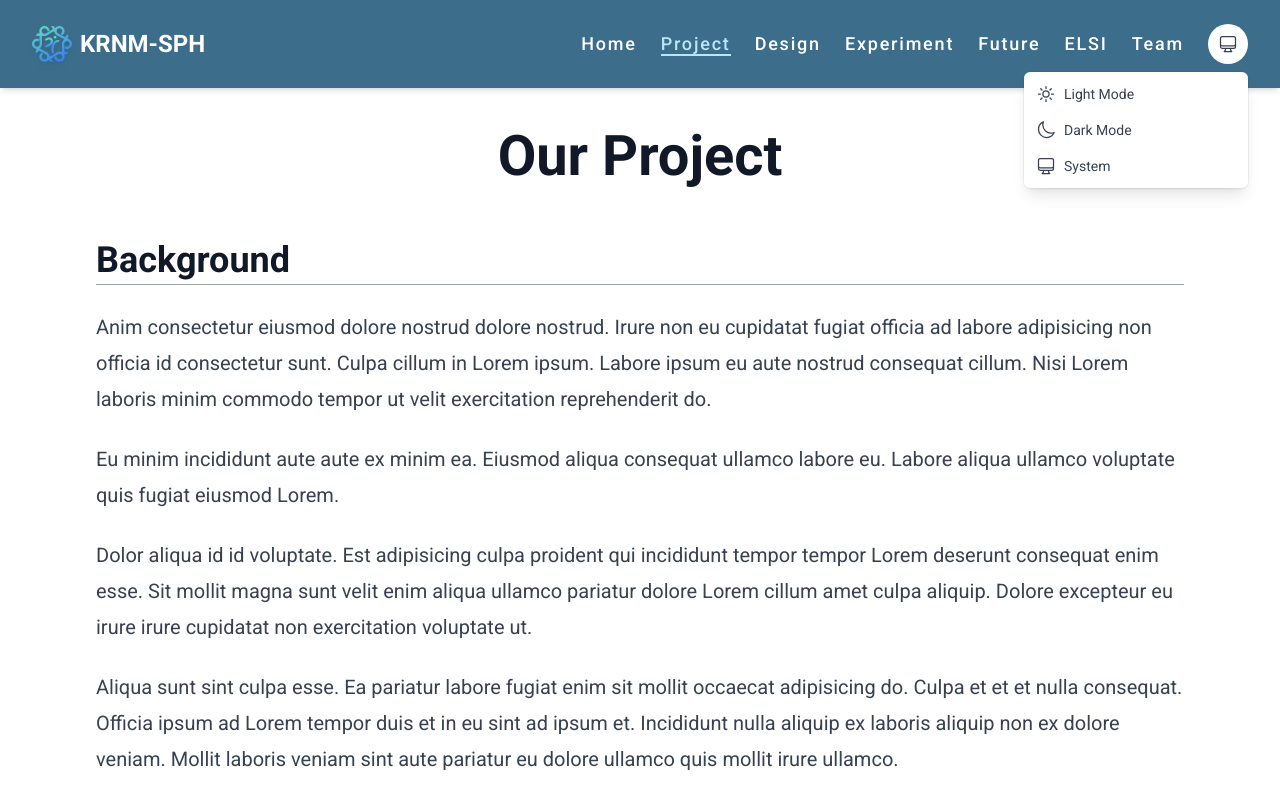
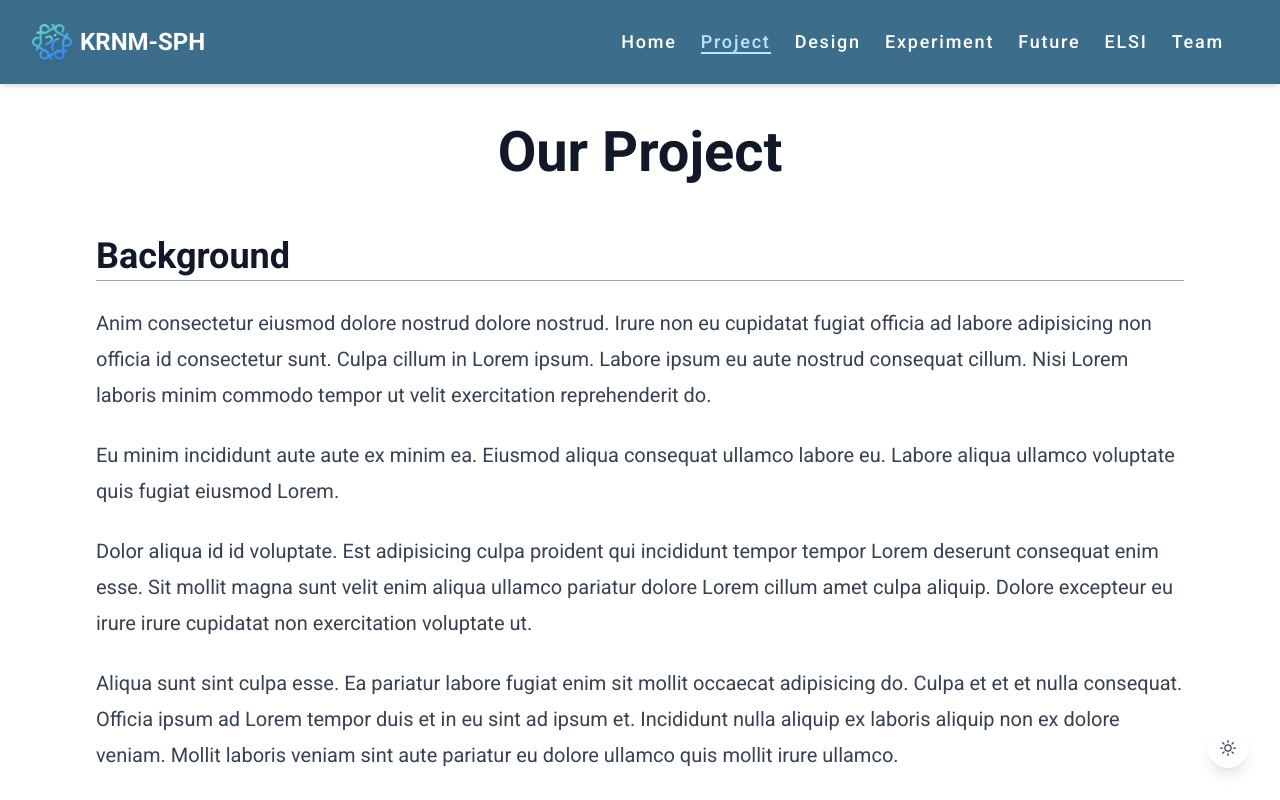
Before and after one commit to AQiu-2003/biomodkrnm-sph2024.com, a Next.js app: page /project in a window 1280 px wide. Both pictures are taken after a click on the button "Toggle theme". Shown: the top 800 px of the page. Built offline with nearby package versions, Linux system fonts and the light colour scheme.

Commit message:
add right bottom button container

```diff
--- a/src/app/layout.tsx
+++ b/src/app/layout.tsx
@@ -1,6 +1,9 @@
+import FixedBottomRightWrapper from '@/components/FixedBottomRightWrapper';
+import Footer from '@/components/Footer';
 import LayoutWrapper from '@/components/LayoutWrapper';
+import ScrollToTopButton from '@/components/ScrollToTopButton';
 import { ThemeProvider } from '@/components/ThemeProvider';
-import Footer from '@/components/Footer';
+import ThemeToggle from '@/components/ThemeToggle';
 import { websiteMetaData } from '@/data/websiteMetaData';
 import { Metadata } from 'next';
 import { Roboto } from 'next/font/google';
@@ -51,6 +54,10 @@ export default function RootLayout({
               </main>
             </LayoutWrapper>
             <Footer />
+            <FixedBottomRightWrapper>
+              <ScrollToTopButton />
+              <ThemeToggle />
+            </FixedBottomRightWrapper>
           </div>
         </ThemeProvider>
       </body>
--- /dev/null
+++ b/src/components/FixedBottomRightWrapper.tsx
@@ -0,0 +1,19 @@
+'use client';
+
+import React from 'react';
+
+interface FixedBottomRightWrapperProps {
+  children: React.ReactNode;
+}
+
+const FixedBottomRightWrapper: React.FC<FixedBottomRightWrapperProps> = ({
+  children,
+}) => {
+  return (
+    <div className='fixed bottom-8 right-8 flex flex-col items-end space-y-2'>
+      {children}
+    </div>
+  );
+};
+
+export default FixedBottomRightWrapper;
--- a/src/components/Header.tsx
+++ b/src/components/Header.tsx
@@ -1,6 +1,5 @@
 'use client';
 import DropdownMenu from '@/components/DropdownMenu';
-import ThemeToggle from '@/components/ThemeToggle';
 import { headerNavItems } from '@/data/headerConfig';
 import { websiteMetaData } from '@/data/websiteMetaData';
 import { Bars3Icon } from '@heroicons/react/24/outline';
@@ -59,7 +58,6 @@ export default function Header({ setMobileMenuOpen }: HeaderProps) {
                 </div>
               ))}
             </nav>
-            <ThemeToggle />
             <div className='ml-4 md:hidden'>
               <button
                 className='inline-flex items-center justify-center rounded-md p-2 text-gray-400 hover:bg-gray-100 hover:text-gray-500 focus:outline-none focus:ring-2 focus:ring-inset focus:ring-indigo-500'
--- /dev/null
+++ b/src/components/ScrollToTopButton.tsx
@@ -0,0 +1,58 @@
+'use client';
+
+import { ArrowUpIcon } from '@heroicons/react/24/solid';
+import { AnimatePresence, motion } from 'framer-motion';
+import React, { useEffect, useState } from 'react';
+
+const ScrollToTopButton: React.FC = () => {
+  const [isVisible, setIsVisible] = useState(false);
+
+  useEffect(() => {
+    const toggleVisibility = () => {
+      if (window.scrollY > 300) {
+        setIsVisible(true);
+      } else {
+        setIsVisible(false);
+      }
+    };
+
+    window.addEventListener('scroll', toggleVisibility);
+
+    return () => window.removeEventListener('scroll', toggleVisibility);
+  }, []);
+
+  const scrollToTop = () => {
+    window.scrollTo({
+      top: 0,
+      behavior: 'smooth',
+    });
+  };
+
+  return (
+    <AnimatePresence>
+      {isVisible && (
+        <motion.button
+          key='scroll-to-top-button'
+          initial={{ opacity: 0, scale: 0.8, y: 20 }}
+          animate={{ opacity: 1, scale: 1, y: 0 }}
+          exit={{ opacity: 0, scale: 0.8, y: 20 }}
+          whileHover={{ scale: 1.1 }}
+          whileTap={{ scale: 0.9 }}
+          transition={{
+            duration: 0.3,
+            type: 'spring',
+            stiffness: 260,
+            damping: 20,
+          }}
+          onClick={scrollToTop}
+          className='rounded-full bg-white p-2 shadow-lg dark:bg-gray-700'
+          aria-label='Back to top'
+        >
+          <ArrowUpIcon className='h-6 w-6 text-gray-800 dark:text-gray-200' />
+        </motion.button>
+      )}
+    </AnimatePresence>
+  );
+};
+
+export default ScrollToTopButton;
--- a/src/components/ThemeToggle.tsx
+++ b/src/components/ThemeToggle.tsx
@@ -1,11 +1,11 @@
 'use client';
 
-import { Menu, MenuButton, MenuItem, MenuItems } from '@headlessui/react';
 import {
   ComputerDesktopIcon,
   MoonIcon,
   SunIcon,
 } from '@heroicons/react/24/outline';
+import { motion } from 'framer-motion';
 import { useTheme } from 'next-themes';
 import { useEffect, useState } from 'react';
 
@@ -21,65 +21,36 @@ export default function ThemeToggle() {
     return null;
   }
 
+  const cycleTheme = () => {
+    if (theme === 'light') {
+      setTheme('dark');
+    } else if (theme === 'dark') {
+      setTheme('system');
+    } else {
+      setTheme('light');
+    }
+  };
+
+  const getIcon = () => {
+    switch (theme) {
+      case 'light':
+        return <SunIcon className='h-5 w-5' />;
+      case 'dark':
+        return <MoonIcon className='h-5 w-5' />;
+      default:
+        return <ComputerDesktopIcon className='h-5 w-5' />;
+    }
+  };
+
   return (
-    <Menu as='div' className='relative inline-block text-left'>
-      <MenuButton className='inline-flex h-10 w-10 items-center justify-center rounded-full bg-white text-sm font-medium text-gray-700 hover:bg-gray-50 focus:outline-none focus-visible:ring-2 focus-visible:ring-white focus-visible:ring-opacity-75 dark:bg-gray-700 dark:text-gray-300 dark:hover:bg-gray-600'>
-        {theme === 'light' && <SunIcon className='h-5 w-5' />}
-        {theme === 'dark' && <MoonIcon className='h-5 w-5' />}
-        {theme === 'system' && <ComputerDesktopIcon className='h-5 w-5' />}
-      </MenuButton>
-      <MenuItems className='absolute right-0 mt-2 w-56 origin-top-right divide-y divide-gray-100 rounded-md bg-white shadow-lg ring-1 ring-black ring-opacity-5 focus:outline-none dark:divide-gray-600 dark:bg-gray-700'>
-        <div className='px-1 py-1'>
-          <MenuItem>
-            {({ active }: { active: boolean }) => (
-              <button
-                className={`${
-                  active
-                    ? 'bg-gray-100 text-gray-900 dark:bg-gray-600 dark:text-white'
-                    : 'text-gray-700 dark:text-gray-300'
-                } group flex w-full items-center rounded-md px-2 py-2 text-sm`}
-                onClick={() => setTheme('light')}
-              >
-                <SunIcon className='mr-2 h-5 w-5' aria-hidden='true' />
-                Light Mode
-              </button>
-            )}
-          </MenuItem>
-          <MenuItem>
-            {({ active }: { active: boolean }) => (
-              <button
-                className={`${
-                  active
-                    ? 'bg-gray-100 text-gray-900 dark:bg-gray-600 dark:text-white'
-                    : 'text-gray-700 dark:text-gray-300'
-                } group flex w-full items-center rounded-md px-2 py-2 text-sm`}
-                onClick={() => setTheme('dark')}
-              >
-                <MoonIcon className='mr-2 h-5 w-5' aria-hidden='true' />
-                Dark Mode
-              </button>
-            )}
-          </MenuItem>
-          <MenuItem>
-            {({ active }: { active: boolean }) => (
-              <button
-                className={`${
-                  active
-                    ? 'bg-gray-100 text-gray-900 dark:bg-gray-600 dark:text-white'
-                    : 'text-gray-700 dark:text-gray-300'
-                } group flex w-full items-center rounded-md px-2 py-2 text-sm`}
-                onClick={() => setTheme('system')}
-              >
-                <ComputerDesktopIcon
-                  className='mr-2 h-5 w-5'
-                  aria-hidden='true'
-                />
-                System
-              </button>
-            )}
-          </MenuItem>
-        </div>
-      </MenuItems>
-    </Menu>
+    <motion.button
+      whileHover={{ scale: 1.1 }}
+      whileTap={{ scale: 0.9 }}
+      onClick={cycleTheme}
+      className='inline-flex h-10 w-10 items-center justify-center rounded-full bg-white text-sm font-medium text-gray-700 shadow-lg hover:bg-gray-50 focus:outline-none focus-visible:ring-2 focus-visible:ring-white focus-visible:ring-opacity-75 dark:bg-gray-700 dark:text-gray-300 dark:hover:bg-gray-600'
+      aria-label='Toggle theme'
+    >
+      {getIcon()}
+    </motion.button>
   );
 }
```
